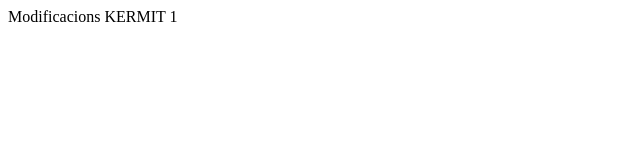
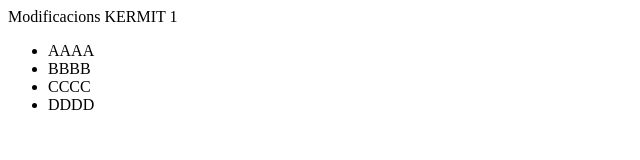
Before and after one commit to k2012/test4, a plain HTML site: page public_html/index.html in a window 1280 px wide. Shown: the whole page, without its empty margins (0-640 px from the left). Drawn offline with Linux system fonts and the light colour scheme.

Commit message:
Tercer commit @k2012

```diff
--- a/public_html/index.html
+++ b/public_html/index.html
@@ -10,5 +10,11 @@
     </head>
     <body>
         <div>Modificacions KERMIT 1</div>
+        <ul>
+            <li>AAAA</li>
+            <li>BBBB</li>
+            <li>CCCC</li>
+            <li>DDDD</li>
+        </ul>
     </body>
 </html>
```
